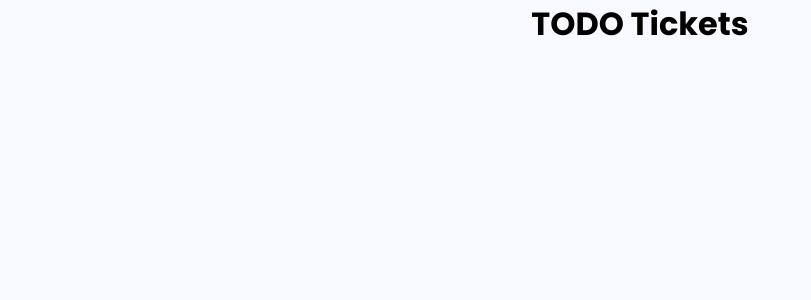
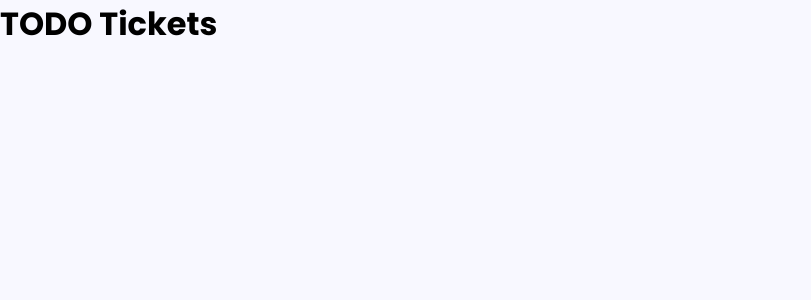
Before and after one commit to adelaw22/react-todo-reduxtoolkit, a React (Vite) app: page / in a window 1280 px wide. Shown: the top 300 px of the page, without its empty margins (0-811 px from the left). Built offline with nearby package versions, Linux system fonts and the light colour scheme.

Commit message:
page title

```diff
--- a/package.json
+++ b/package.json
@@ -11,8 +11,10 @@
   "dependencies": {
     "@fontsource/poppins": "^4.5.10",
     "@reduxjs/toolkit": "^1.9.2",
+    "date-fns": "^2.29.3",
     "react": "^18.2.0",
     "react-dom": "^18.2.0",
+    "react-hot-toast": "^2.4.0",
     "react-redux": "^8.0.5",
     "sass": "^1.58.3"
   },
--- a/src/App.jsx
+++ b/src/App.jsx
@@ -1,11 +1,12 @@
-// import { useState } from 'react'
+import { Toaster } from 'react-hot-toast'
 import './App.css'
 
 function App() {
   return (
-    <div className="App">
+    <>
       <h1>TODO Tickets</h1>
-    </div>
+      <Toaster position="top-right" />
+    </>
   )
 }
 
--- a/src/componets/CustomBtn.jsx
+++ b/src/componets/CustomBtn.jsx
@@ -1,6 +1,6 @@
 import React from 'react'
 import { getClasses } from '../utils/getClasses'
-import styles from '../styles/modules/button.modules.scss'
+import styles from '../styles/modules/button.module.scss'
 
 const CustomBtn = ({ type, variant = 'primary', children, ...rest }) => {
   const btnColor = {
```
Also changed, not shown: src/componets/PageTtile.jsx (added, +12 -0 lines), src/styles/modules/button.module.scss (added), src/styles/modules/button.modules.scss (deleted), src/styles/modules/title.module.scss (added), 1 other file (tests, documents, lock files or other folders).
